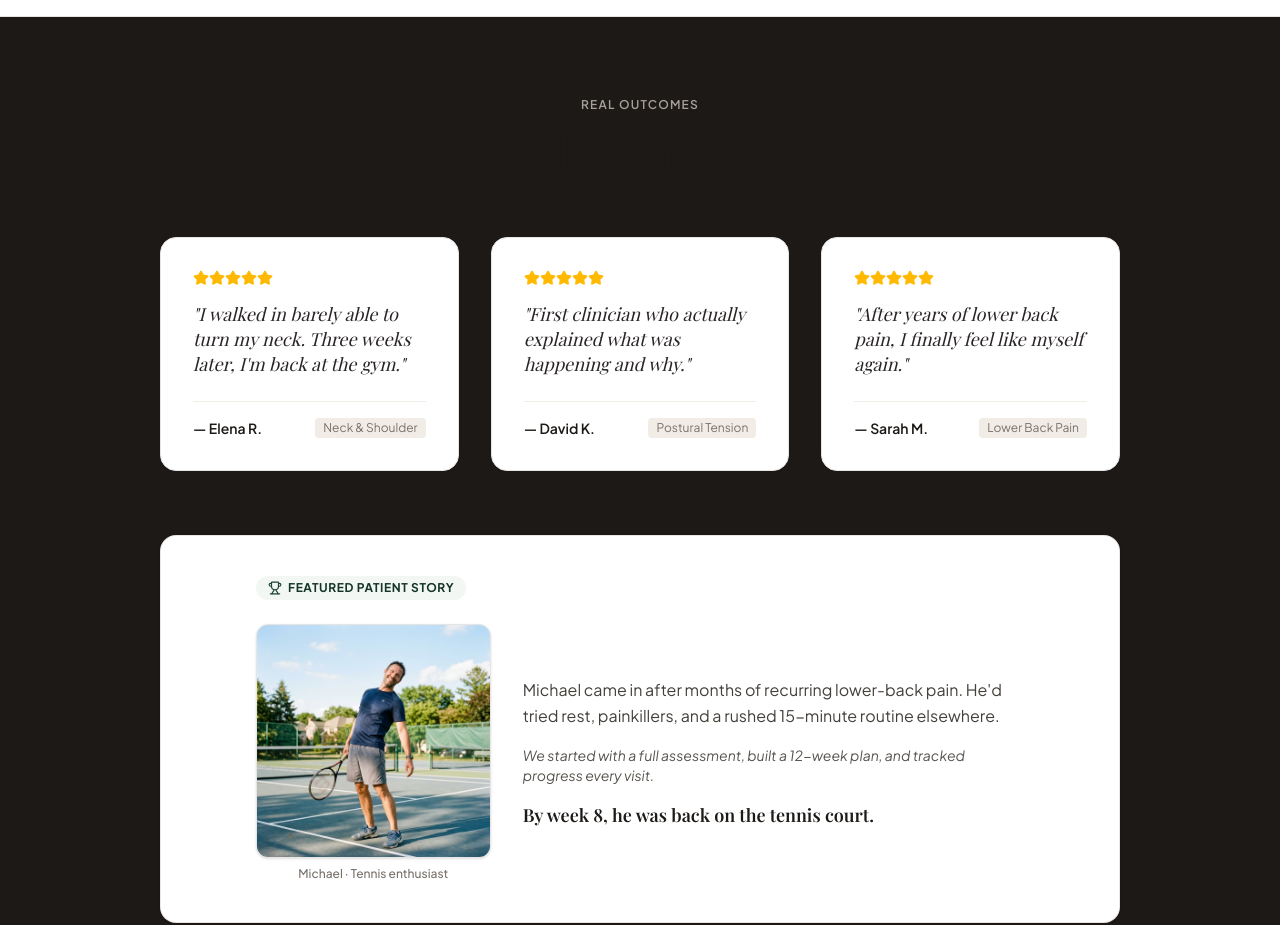
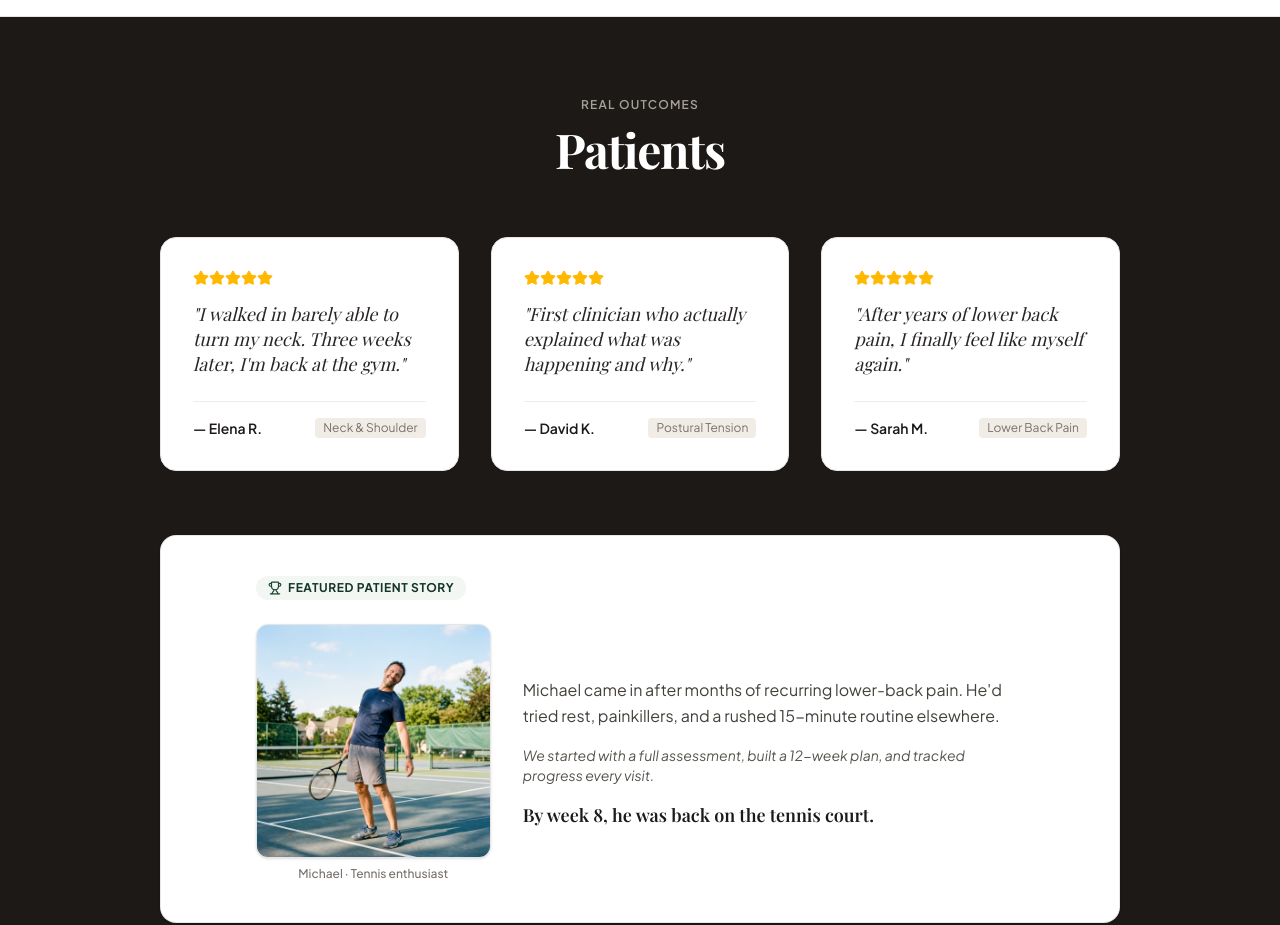
Before and after one commit to drealslick/Chiropractor-web-demo, a React (Vite) app: page / in a window 1280 px wide. Shown: the part 4440-5365 px from the top of the page. Built offline with nearby package versions, Linux system fonts and the light colour scheme; no server answers; the database is empty; a web font is replaced by a local one.

Commit message:
Update PatientsSection.tsx

```diff
--- a/src/components/PatientsSection.tsx
+++ b/src/components/PatientsSection.tsx
@@ -26,7 +26,7 @@
           <span className="text-xs font-semibold uppercase tracking-widest text-stone-400 block mb-3">
             {clinic?.patientsSectionSubtitle || "Real Outcomes"}
           </span>
-          <h2 className="text-3xl sm:text-4xl md:text-5xl font-serif font-bold text-stone-900 tracking-tight">
+          <h2 className="text-3xl sm:text-4xl md:text-5xl font-serif font-bold text-white tracking-tight">
             {clinic?.patientsSectionTitle || "Patients"}
           </h2>
         </motion.div>
```
